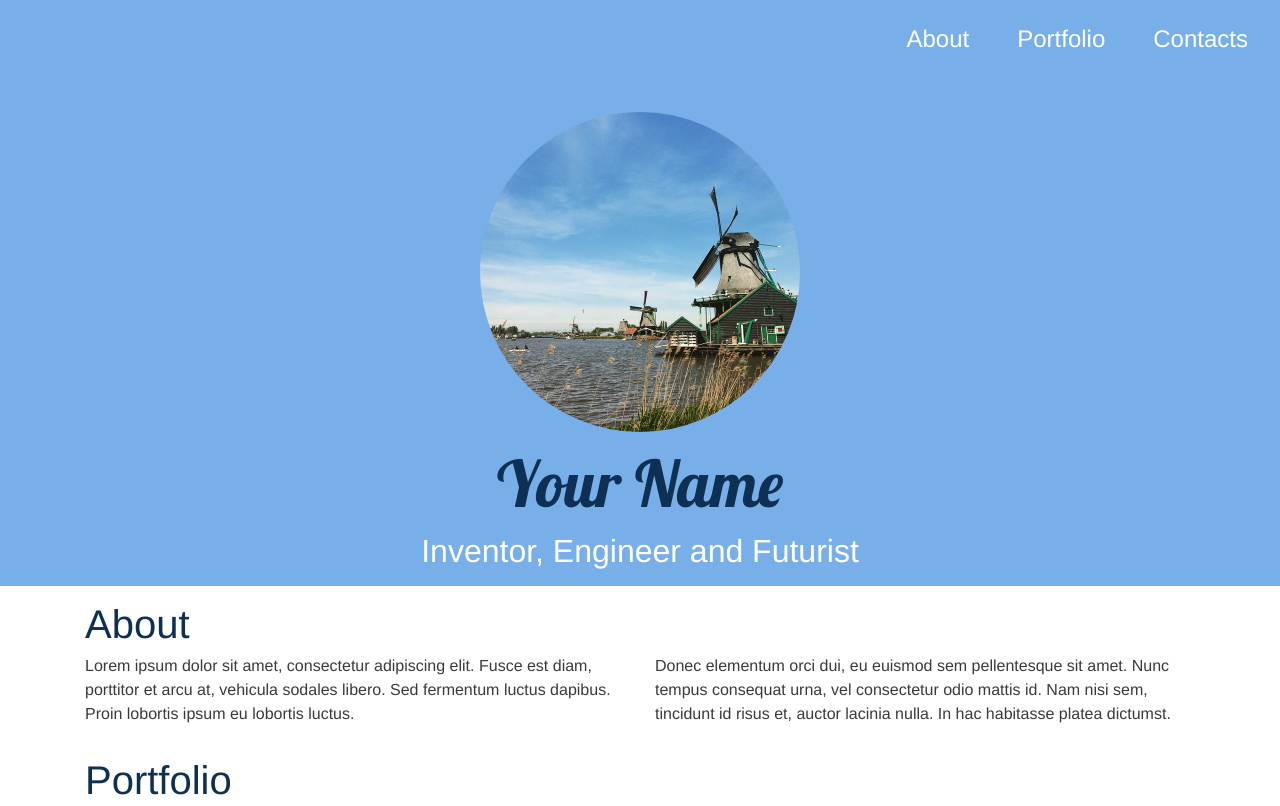
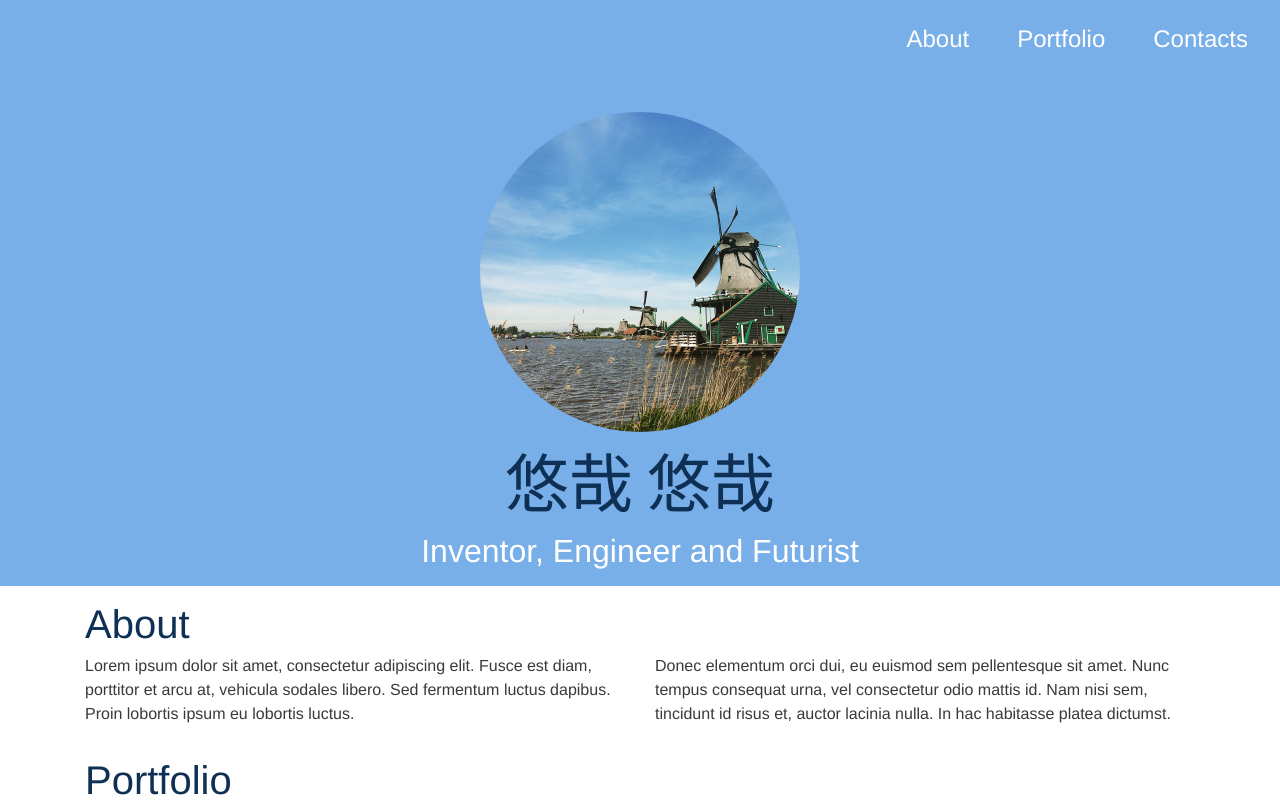
Before and after one commit to chenhong7664/chenhong7664.github.io, a Jekyll site: the page built from index.html, in a window 1280 px wide and 900 px high, cut to the strip 0-806 px from the top of the window. Built offline with Jekyll 4.4.1, drawn with Linux system fonts in a browser that asks for light colours; nearby versions of some CDN libraries.

Commit message:
提交的名字

```diff
--- a/_config.yml
+++ b/_config.yml
@@ -2,7 +2,7 @@
 # in the templates available like {{ site.myvariable }}.
 title: Clean portfolio theme for Jekyll powered by Bootstrap 4.
 email: your-email@domain.com
-brand: Your Name
+brand: 悠哉 悠哉
 headline: Inventor, Engineer and Futurist
 description: > # this means to ignore newlines until "baseurl:"
   New Site
```
